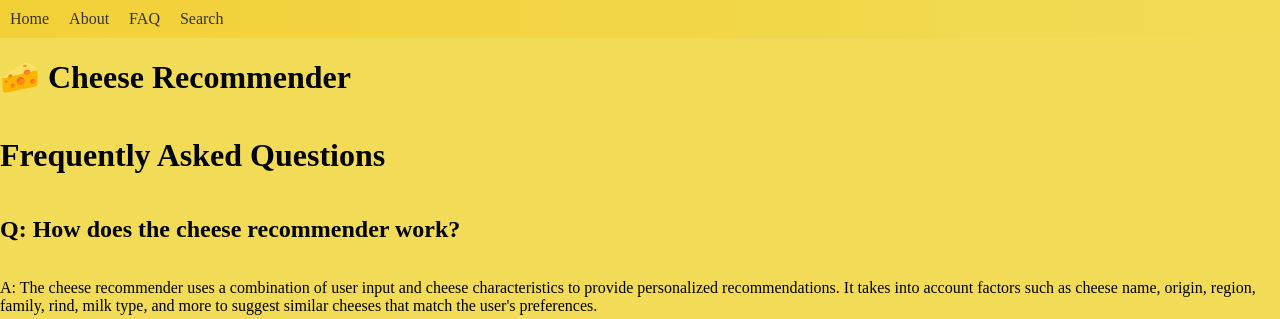
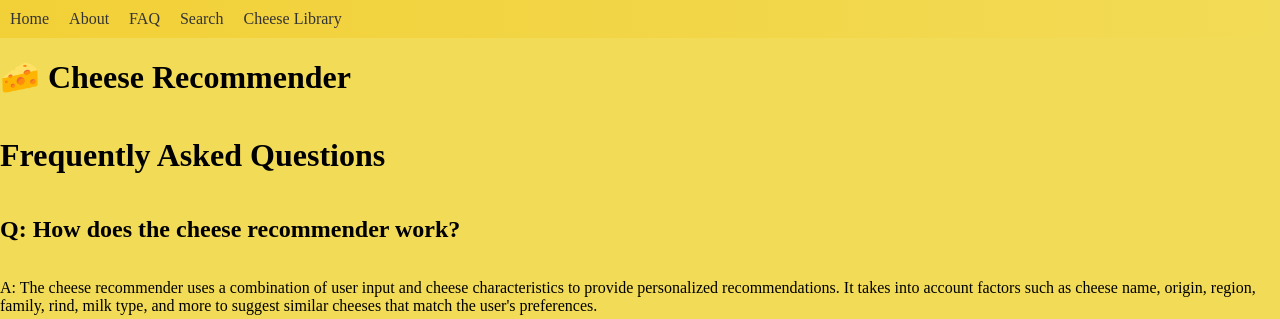
Before and after one commit to psibir/cheese-recs, a Flask app: page /FAQ in a window 1280 px wide. Shown: the top 319 px of the page. Run offline with Flask 3, Linux system fonts and the light colour scheme; parts of the project's set-up code (start-up, migrations or seed data) failed here and were passed over.

Commit message:
cheese library

```diff
--- a/templates/base.html
+++ b/templates/base.html
@@ -55,6 +55,7 @@
                 <li><a href="about">About</a></li>
                 <li><a href="FAQ">FAQ</a></li>
                 <li><a href="search">Search</a></li>
+                <li><a href="cheese_library">Cheese Library</a></li>
             </ul>
         </nav>
     </header>
```
